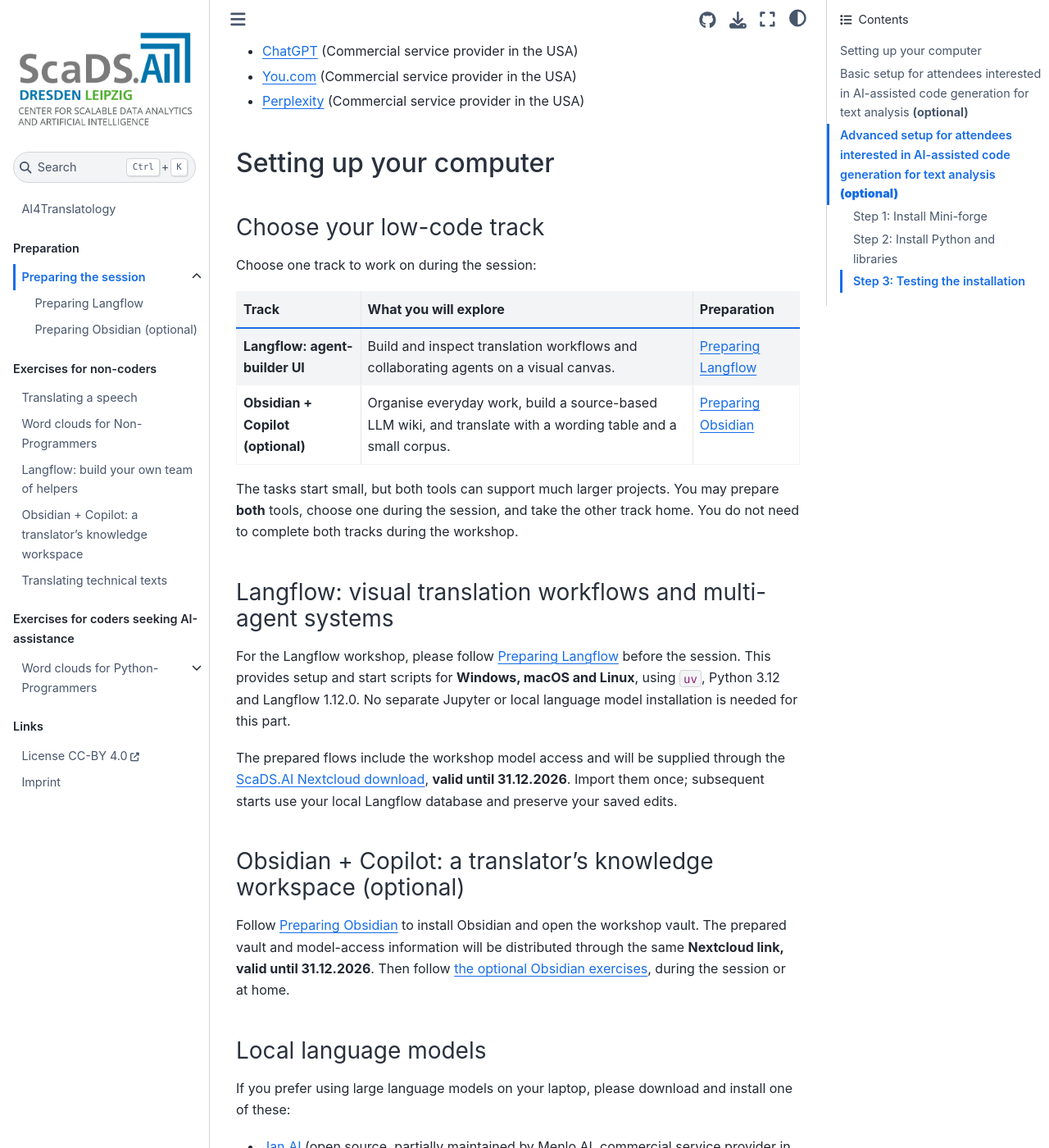
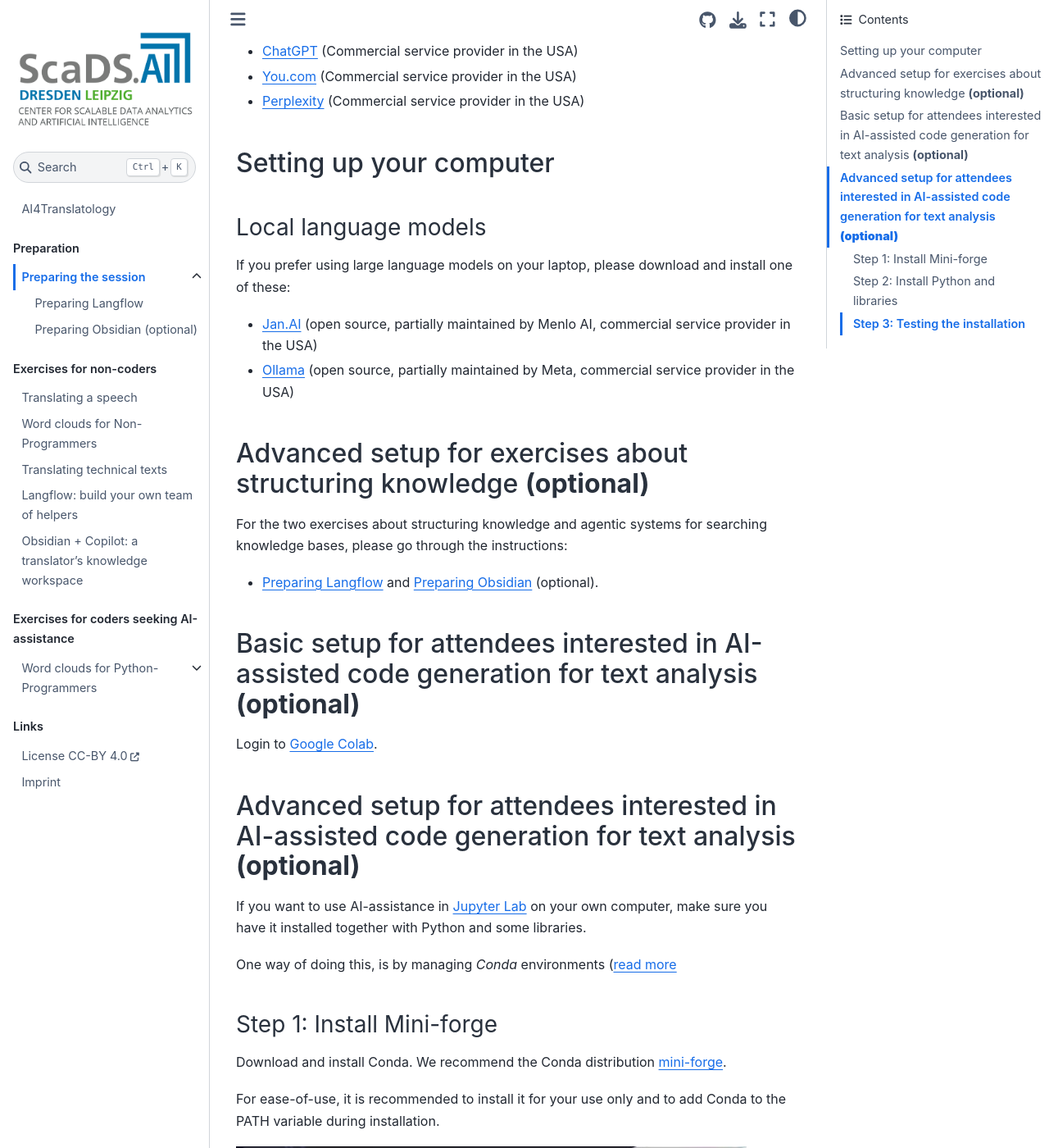
Before and after one commit to ScaDS/ai4translatology-2026, a Jupyter Book: the page built from docs/setup.md, in a window 1280 px wide and 1400 px high, scrolled down 426 px. Shown: the whole window at 82% size. Built offline with Jupyter Book 1.0.4 settings and Sphinx 7.4.7 and the Sphinx Book theme 1.1.4, drawn with Linux system fonts in a browser that asks for light colours; pages that are not in the unit, such as notebooks, are missing from menus.

Commit message:
simplified installation and moved exercise in TOC

```diff
--- a/docs/_toc.yml
+++ b/docs/_toc.yml
@@ -16,9 +16,9 @@
     chapters:
     - file: translate_speech.md
     - file: word-cloud-chat.md
+    - file: technical-text-translation.md
     - file: langflow-workshop.md
     - file: obsidian-workshop.md
-    - file: technical-text-translation.md
 
   - caption: Exercises for coders seeking AI-assistance
     chapters:
--- a/docs/setup.md
+++ b/docs/setup.md
@@ -16,32 +16,17 @@
 
 ## Setting up your computer
 
-### Choose your low-code track
-
-Choose one track to work on during the session:
-
-| Track | What you will explore | Preparation |
-| --- | --- | --- |
-| **Langflow: agent-builder UI** | Build and inspect translation workflows and collaborating agents on a visual canvas. | [Preparing Langflow](langflow-setup.md) |
-| **Obsidian + Copilot (optional)** | Organise everyday work, build a source-based LLM wiki, and translate with a wording table and a small corpus. | [Preparing Obsidian](obsidian-setup.md) |
-
-The tasks start small, but both tools can support much larger projects. You may prepare **both** tools, choose one during the session, and take the other track home. You do not need to complete both tracks during the workshop.
-
-### Langflow: visual translation workflows and multi-agent systems
-
-For the Langflow workshop, please follow [Preparing Langflow](langflow-setup.md) before the session. This provides setup and start scripts for **Windows, macOS and Linux**, using `uv`, Python 3.12 and Langflow 1.12.0. No separate Jupyter or local language model installation is needed for this part.
-
-The prepared flows include the workshop model access and will be supplied through the [ScaDS.AI Nextcloud download](https://cloud.scadsai.uni-leipzig.de/index.php/s/Egy8BGX4wAX4dXH), **valid until 31.12.2026**. Import them once; subsequent starts use your local Langflow database and preserve your saved edits.
-
-### Obsidian + Copilot: a translator's knowledge workspace (optional)
-
-Follow [Preparing Obsidian](obsidian-setup.md) to install Obsidian and open the workshop vault. The prepared vault and model-access information will be distributed through the same **Nextcloud link, valid until 31.12.2026**. Then follow [the optional Obsidian exercises](obsidian-workshop.md), during the session or at home.
-
 ### Local language models
 
 If you prefer using large language models on your laptop, please download and install one of these:
 * [Jan.AI](https://www.jan.ai/) (open source, partially maintained by Menlo AI, commercial service provider in the USA)
 * [Ollama](https://ollama.com/) (open source, partially maintained by Meta, commercial service provider in the USA)
+
+## Advanced setup for exercises about structuring knowledge **(optional)**
+
+For the two exercises about structuring knowledge and agentic systems for searching knowledge bases, please go through the instructions:
+* [Preparing Langflow](langflow-setup.md) and [Preparing Obsidian](obsidian-setup.md) (optional).
+
 
 ## Basic setup for attendees interested in AI-assisted code generation for text analysis **(optional)**
 
```
